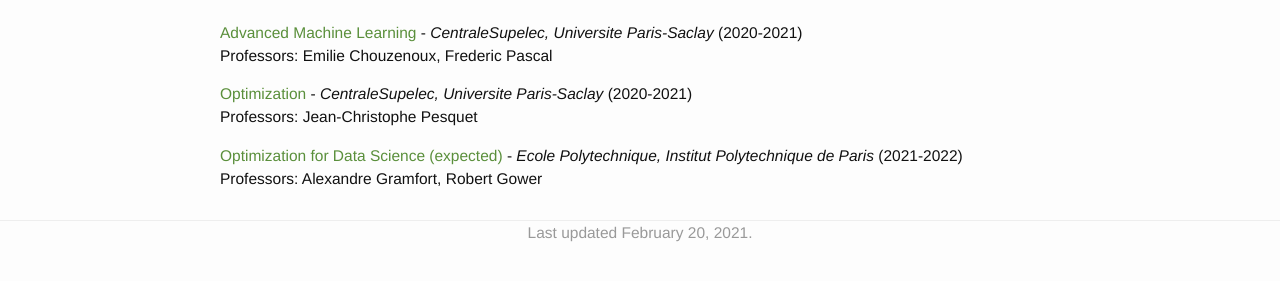
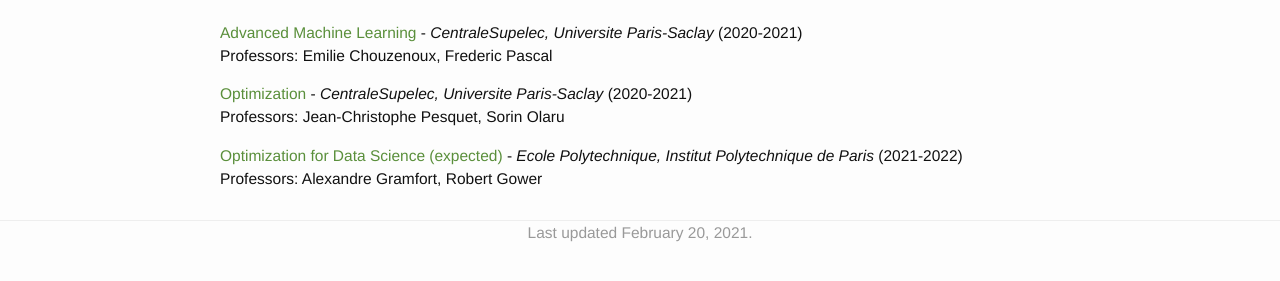
Before and after one commit to l-omar-chehab/l-omar-chehab.github.io, a Jekyll site: the page built from teaching.md, in a window 1280 px wide. Shown: the part 133-414 px from the top of the page. Built offline with Jekyll 4.4.1, drawn with Linux system fonts in a browser that asks for light colours.

Commit message:
Update 2020.yml

```diff
--- a/_data/teaching/2020.yml
+++ b/_data/teaching/2020.yml
@@ -10,7 +10,7 @@
   name: Optimization
   institution: CentraleSupelec, Universite Paris-Saclay
   year: 2020-2021
-  professors: Jean-Christophe Pesquet
+  professors: Jean-Christophe Pesquet, Sorin Olaru
 
 - layout: teaching_omar.
   name: Optimization for Data Science (expected)
```
